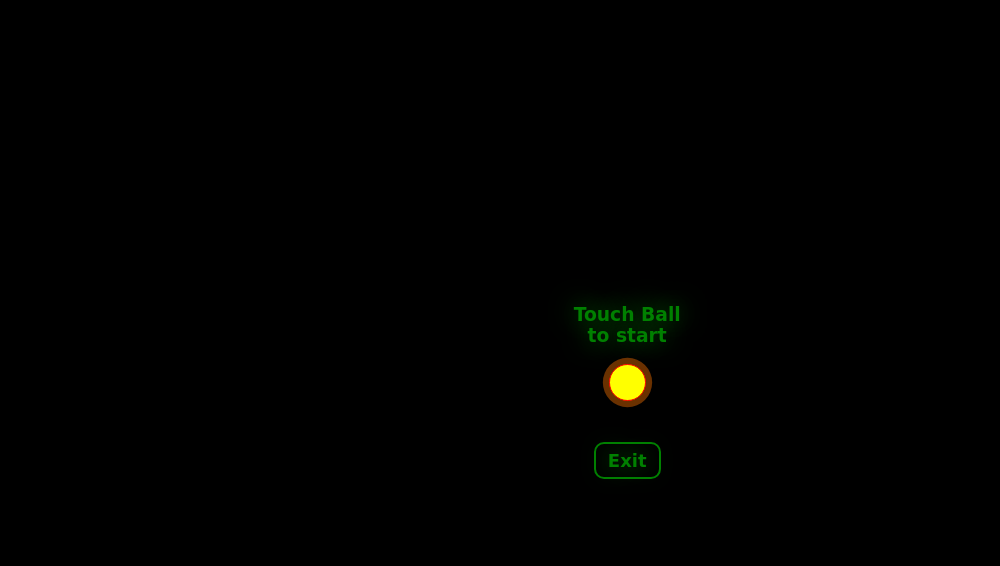
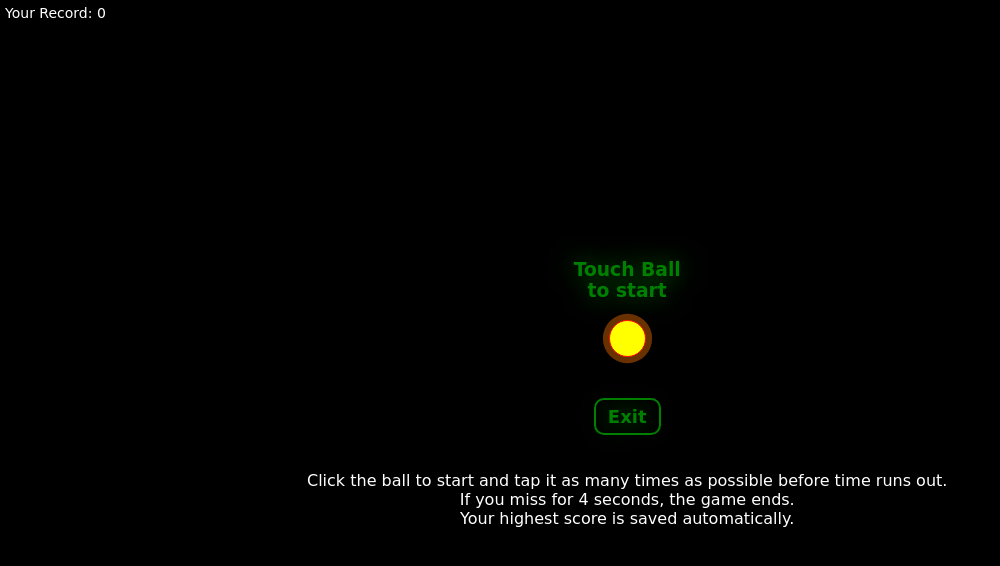
Before and after one commit to ShokhrukhMakhmudov/Touch-Ball-Game, a plain HTML site: page index.html in a window 1280 px wide. Shown: the whole page, without its empty margins (0-1000 px from the left). Drawn offline with Linux system fonts and the light colour scheme.

Commit message:
added description and highscore

```diff
--- a/index.html
+++ b/index.html
@@ -9,13 +9,21 @@
     to start
   </h3>
 
-  <button class="start"></button> <br>
-  <button class="btn hide-reload">Play Again</button> <br>
-  <button class="btn exitBtn" type="button">
-    Exit
-  </button>
-  <div>
+  <button class="start"></button>
+  <br />
+  <button class="btn hide-reload">Play Again</button>
+  <br />
+  <button class="btn exitBtn" type="button">Exit</button>
+  <div class="record">Your Record: <span class="score">0</span></div>
 
+  <div class="menu">
+    <p>
+      Click the ball to start and tap it as many times as possible before time
+      runs out. <br />
+      If you miss for 4 seconds, the game ends. <br />
+      Your highest score is saved automatically.
+    </p>
+  </div>
 
   <link rel="stylesheet" href="style.css" />
 
--- a/script.js
+++ b/script.js
@@ -1,9 +1,12 @@
 var b = document.querySelector(".start");
 var btn2 = document.querySelector(".hide-reload");
 var exit = document.querySelector(".exitBtn");
+var score = document.querySelector(".score");
+var info = document.querySelector(".menu");
 var count = 0;
 let getTime = Date.now();
 
+score.textContent = localStorage?.getItem("record") || 0;
 b.onclick = function () {
   if (count === 0) {
     setInterval(function () {
@@ -16,6 +19,7 @@ b.onclick = function () {
     }, 1075);
 
     exit.classList.add("hidden");
+    info.classList.add("hidden");
   }
   count++;
   document.querySelector("h3").innerHTML = count;
@@ -27,6 +31,11 @@ b.onclick = function () {
       b.classList.add("hide-ball");
       btn2.classList.remove("hide-reload");
       btn2.classList.add("show-reload");
+
+      if (count > Number(score.textContent)) {
+        localStorage.setItem("record", count);
+        score.textContent = count;
+      }
     }
   }, 4000);
   getTime = Date.now();
--- a/style.css
+++ b/style.css
@@ -31,6 +31,17 @@ h3 {
   background-color: green;
   color: white;
   transform: translateY(4px);
+}
+.menu {
+  color: white;
+}
+.record {
+  position: absolute;
+  top: 5px;
+  left: 5px;
+  color: white;
+  font-size: 14px;
+  font-weight: 500;
 }
 
 @keyframes glaze {
```
